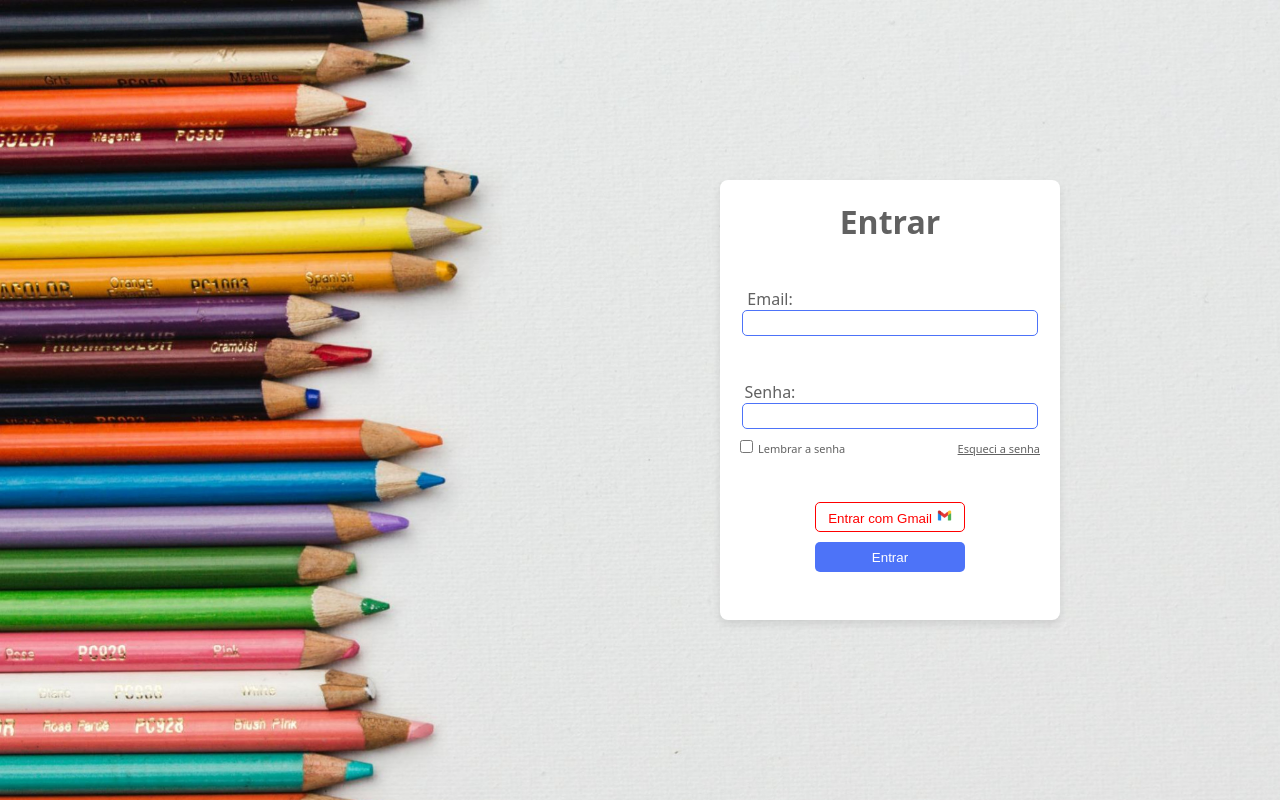
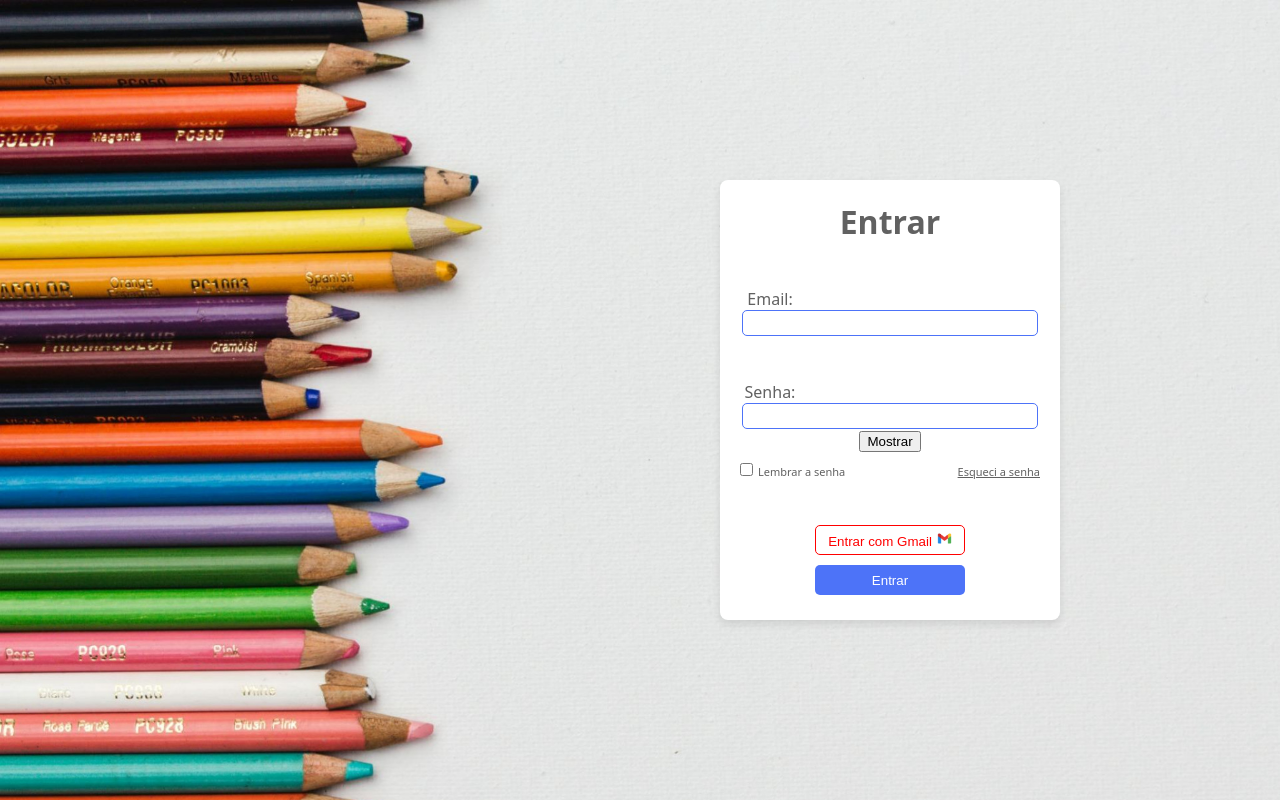
Before and after one commit to TiagoSoutoMA/escolaMais, a React (Vite) app in the folder project-school/: page /login in a window 1280 px wide. Built offline with nearby package versions, Linux system fonts and the light colour scheme; a web font is replaced by a local one.

Commit message:
atualizando o repositório

```diff
--- a/project-school/package.json
+++ b/project-school/package.json
@@ -10,6 +10,9 @@
     "preview": "vite preview"
   },
   "dependencies": {
+    "@fortawesome/fontawesome-svg-core": "^6.5.2",
+    "@fortawesome/free-solid-svg-icons": "^6.5.2",
+    "@fortawesome/react-fontawesome": "^0.2.0",
     "react": "^18.2.0",
     "react-dom": "^18.2.0",
     "react-icons": "^5.1.0",
--- a/project-school/src/components/login/Login.jsx
+++ b/project-school/src/components/login/Login.jsx
@@ -1,37 +1,44 @@
-import React from 'react';
-import LoginStyle from './Login.module.css'
-import Email from '../../assets/img/icons8-gmail-novo-48.png'
-
+import React, { useState } from 'react';
+import LoginStyle from './Login.module.css';
+import Email from '../../assets/img/icons8-gmail-novo-48.png';
 
 const Login = () => {
-    return(
+    const [showPassword, setShowPassword] = useState(false);
+
+    const togglePasswordVisibility = () => {
+        setShowPassword(!showPassword);
+    };
+
+    return (
         <>
             <div className={LoginStyle.loginBody}>
                 <div className={LoginStyle.loginContainer}>
                     <h1 className={LoginStyle.entrar}>Entrar</h1>
                     <form action="#" method="POST">
                         <div className={LoginStyle.inputGroup}>
-                        <label className={LoginStyle.labelName} htmlFor="email">Email:</label>
+                            <label className={LoginStyle.labelName} htmlFor="email">Email:</label>
                             <input className={LoginStyle.labelNamebox} type="email" id="email" name="email" required />
                         </div>
                         <div className={LoginStyle.inputGroup}>
-                            <label className={LoginStyle.labelName} >Senha:</label>
-                            <input className={LoginStyle.labelNamebox} type="password" id="password" name="password" required />
+                            <label className={LoginStyle.labelName}>Senha:</label>
+                            <div className={LoginStyle.passwordInputGroup}>
+                                <input className={LoginStyle.labelNamebox} type={showPassword ? "text" : "password"} id="password" name="password" required />
+                                <button type="button" className={LoginStyle.showPasswordButton} onClick={togglePasswordVisibility}>
+                                    {showPassword ? "Esconder" : "Mostrar"}
+                                </button>
+                            </div>
                         </div>
                         <div className={LoginStyle.rememberMe}>
                             <div>
-                            <input className={LoginStyle.rememberCheck} type="checkbox" name="remember" />
-                            <label className={LoginStyle.forgotPasswordd} htmlFor="remember">Lembrar a senha</label>
+                                <input className={LoginStyle.rememberCheck} type="checkbox" name="remember" />
+                                <label className={LoginStyle.forgotPasswordd} htmlFor="remember">Lembrar a senha</label>
                             </div>
                             <div>
                                 <a href="/" className={LoginStyle.forgotPasswordd}>Esqueci a senha</a>
                             </div>
-
-
                         </div>
-
                         <div className={LoginStyle.buttonGroup}>
-                            <button type="button" className={LoginStyle.buttonGmail}>Entrar com Gmail<img className={LoginStyle.logo} src={Email} alt=""/> </button>
+                            <button type="button" className={LoginStyle.buttonGmail}>Entrar com Gmail<img className={LoginStyle.logo} src={Email} alt="" /> </button>
                             <button className={LoginStyle.buttonEntrar} type="submit">Entrar</button>
                         </div>
                     </form>
```
Also changed, not shown: 1 other file (tests, documents, lock files or other folders).
